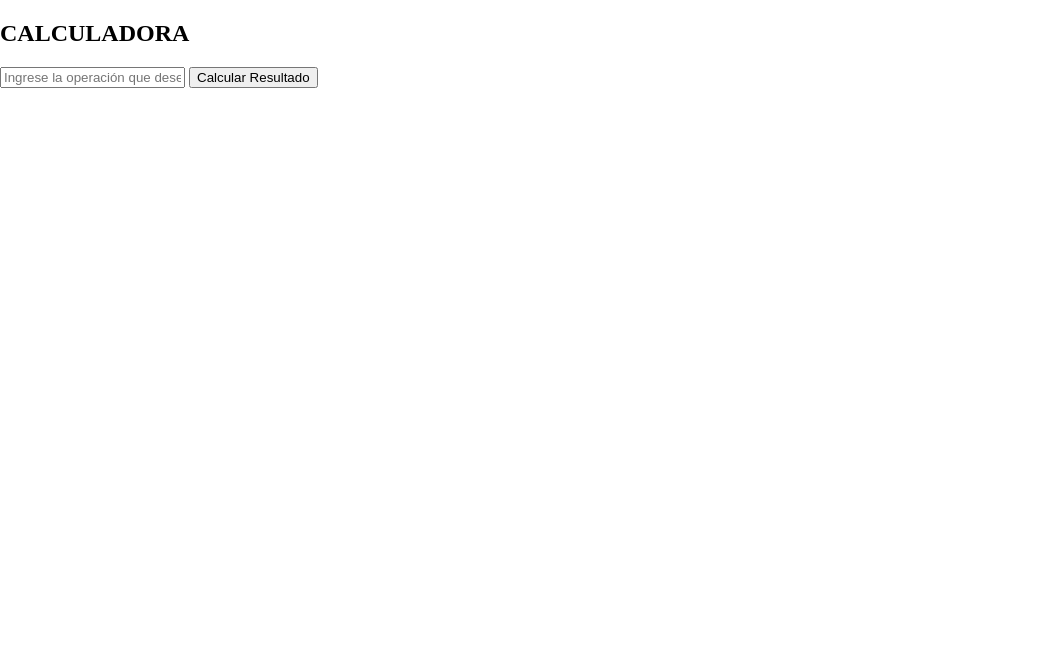
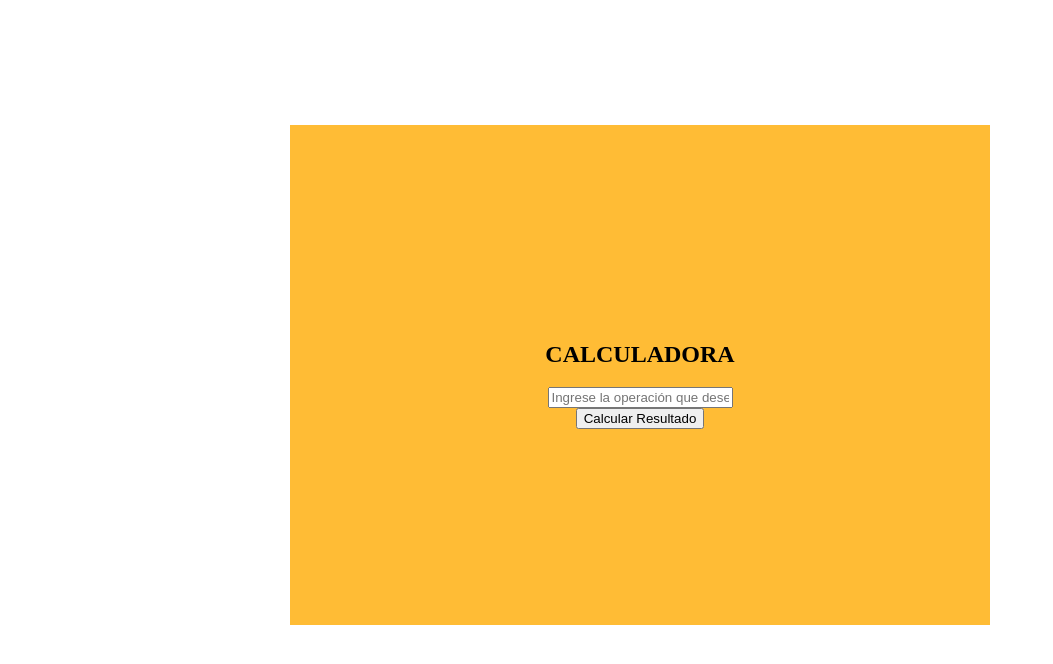
Before and after one commit to nuevo637/Calculadora-CGIPerl, a plain HTML site: page index.html in a window 1280 px wide. Shown: the whole page, without its empty margins (0-1053 px from the left). Drawn offline with Linux system fonts and the light colour scheme.

Commit message:
Actualizado la primera version de la calculadora

```diff
--- a/css/style.css
+++ b/css/style.css
@@ -2,6 +2,24 @@ body{
     margin: 0;
 }
 section{
+    display: flex;
     align-items: center;
     justify-content: center;
+    text-align: center;
+    height: 750px;
 }
+.contenedor {
+    display: flex;
+    flex-direction: column;
+    align-items: center;
+    justify-content: center;
+    height: 500px;
+    width: 70%;
+    max-width: 700px;
+    background-color: #ffbc35;
+}
+form{
+    display: flex;
+    flex-direction: column;
+    align-items: center;
+}
--- a/index.html
+++ b/index.html
@@ -8,7 +8,7 @@
 </head>
 <body>
     <section>
-        <div>
+        <div class="contenedor">
             <form action="cgi-bin/operacion.cgi" method="post">
                 <h1>CALCULADORA</h1>
                 <input name="operacion" placeholder="Ingrese la operación que desea calcular">
```
